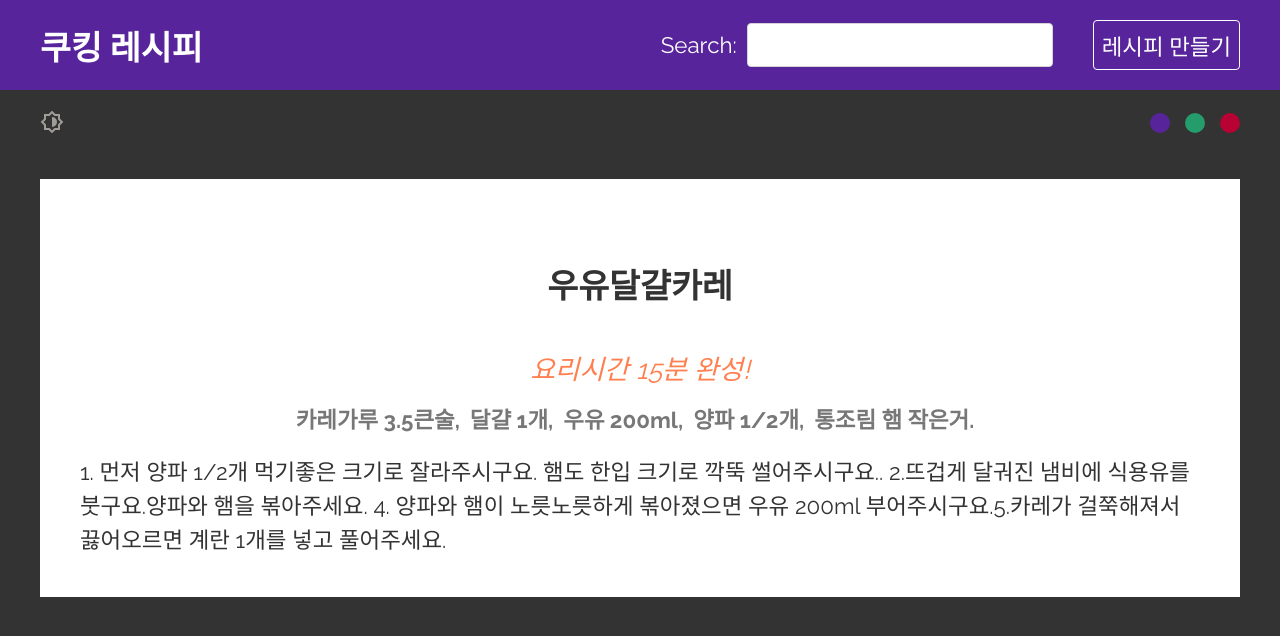
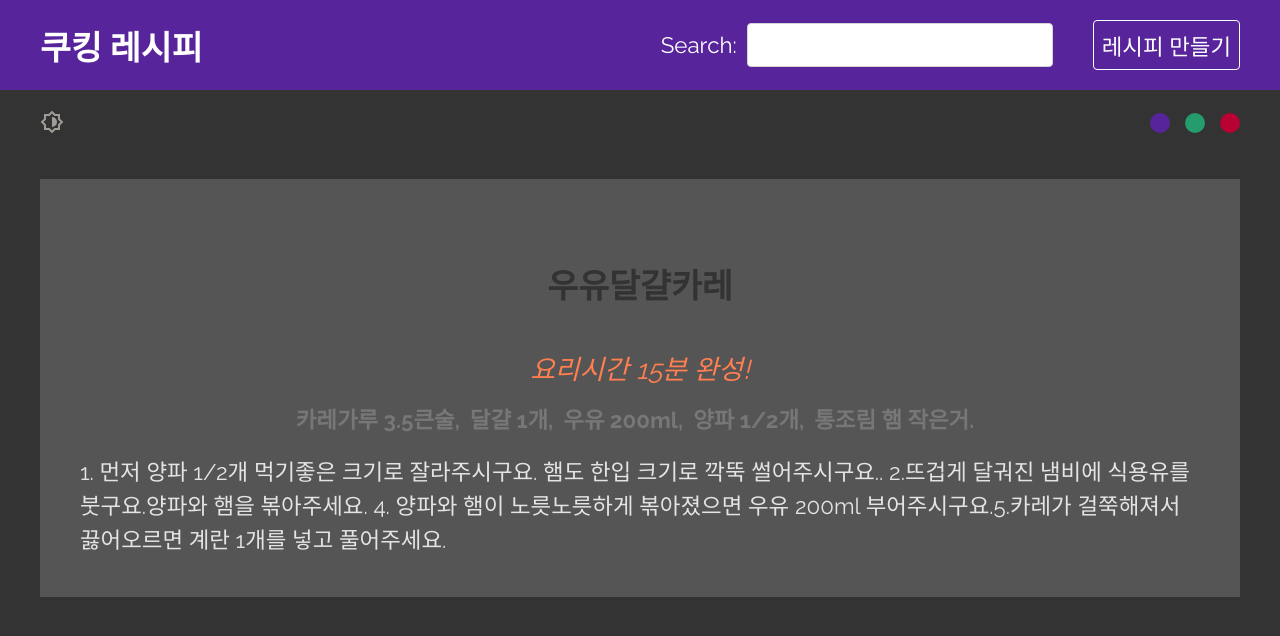
Before and after one commit to jbkim08/cooking-recipe, a React (Create React App) app: page /recipes/1 in a window 1280 px wide. Shown: the top 636 px of the page. Built offline with nearby package versions, Linux system fonts and the light colour scheme; data requests are answered from the project's data file.

Commit message:
레시피 페이지 다크모드

```diff
--- a/src/pages/recipe/Recipe.css
+++ b/src/pages/recipe/Recipe.css
@@ -34,3 +34,8 @@
   text-align: left;
   line-height: 1.5em;
 }
+/* dark mode */
+.recipe.dark {
+  background: #555;
+  color: #e4e4e4;
+}
--- a/src/pages/recipe/Recipe.js
+++ b/src/pages/recipe/Recipe.js
@@ -1,14 +1,17 @@
 import { useParams } from "react-router-dom";
 import "./Recipe.css";
 import { useFetch } from "../../hooks/useFetch";
+import { useContext } from "react";
+import { ThemeContext } from "../../context/ThemeContext";
 
 //요리하기 페이지 주소에 id 넘어옴
 const Recipe = () => {
+  const { mode } = useContext(ThemeContext);
   const { id } = useParams();
   const url = "http://localhost:3030/recipes/" + id;
   const { error, isPending, data: recipe } = useFetch(url);
   return (
-    <div className="recipe">
+    <div className={`recipe ${mode}`}>
       {error && <p className="error">{error}</p>}
       {isPending && <p className="loading">로딩중...</p>}
       {recipe && (
```
